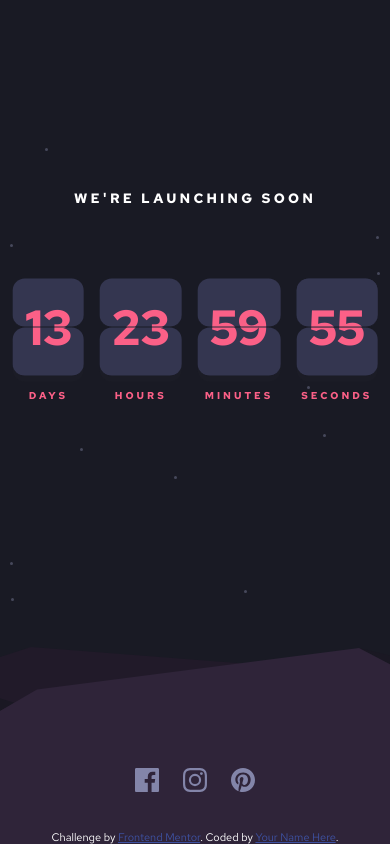
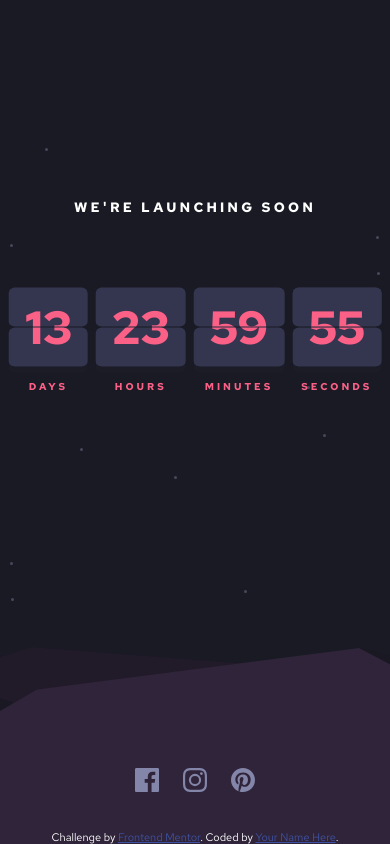
Before and after one commit to singhkaram/launch-countdown-timer-main, a React (Create React App) app: page / in a window 390 px wide. Built offline with nearby package versions, Linux system fonts and the light colour scheme; the HTML template or start-up script is replaced by a standard one.

Commit message:
update: design

```diff
--- a/public/index.html
+++ b/public/index.html
@@ -24,7 +24,7 @@
       property="og:description"
       content="Web site created using create-react-app"
     />
-    <meta property="og:image" content="" />
+    <meta property="og:image" content="/images/favicon-32x32.png" />
 
     <!-- Twitter Meta Tags -->
     <meta name="twitter:card" content="summary_large_image" />
@@ -45,7 +45,6 @@
       content="Web site created using create-react-app"
     />
 
-    <title>Frontend Mentor | Launch countdown timer</title>
 
     <link rel="apple-touch-icon" href="%PUBLIC_URL%/logo192.png" />
     <!--
@@ -62,7 +61,8 @@
       work correctly both with client-side routing and a non-root public URL.
       Learn how to configure a non-root public URL by running `npm run build`.
     -->
-    <title>React App</title>
+    <title>Frontend Mentor | Launch countdown timer</title>
+
   </head>
   <body>
     <noscript>You need to enable JavaScript to run this app.</noscript>
--- a/src/App.css
+++ b/src/App.css
@@ -80,11 +80,11 @@
 .bottom,
 .flip-card.flip::after,
 .flip-card.flip::before {
-  padding: 2rem 1rem;
-  height: 1.5rem;
+  padding: 2rem;
+  height: 4.5rem;
   line-height: 1;
   overflow: hidden;
-  font-size: 4rem;
+  font-size: 5rem;
   font-weight: 700;
   color: var(--Soft-red);
 }
@@ -92,7 +92,7 @@
 .top,
 .flip-card.flip::before {
   background-color: var(--Dark-desaturated-blue);
-  border-radius: 12px;
+  border-radius: 8px;
   border-bottom: 0.1px solid var(--Very-dark-black-blue);
 }
 
@@ -101,7 +101,7 @@
   display: flex;
   align-items: flex-end;
   background-color: var(--Dark-desaturated-blue);
-  border-radius: 12px;
+  border-radius: 8px;
   border-bottom: 0.1px solid var(--Very-dark-black-blue);
   box-shadow: 0px 5px 0px 0px rgb(30, 31, 41, 0.5);
 }
@@ -154,7 +154,7 @@
   }
 
   .flip-cards-container {
-    gap: 1rem;
+    gap: 0.5rem;
     margin-top: 3rem;
   }
 
@@ -162,8 +162,10 @@
   .bottom,
   .flip-card.flip::after,
   .flip-card.flip::before {
-    padding: 1.5rem 0.75rem;
+    padding: 1rem;
+    height: 2.5rem;
     font-size: 3rem;
+    border-radius: 6px;
   }
 
   .span-text {
@@ -198,7 +200,9 @@
   .flip-card.flip::after,
   .flip-card.flip::before {
     padding: 1rem;
+    height: 2rem;
     font-size: 2rem;
+    border-radius: 6px;
   }
 
   .span-text {
```
Also changed, not shown: 6 other files (tests, documents, lock files or other folders).
